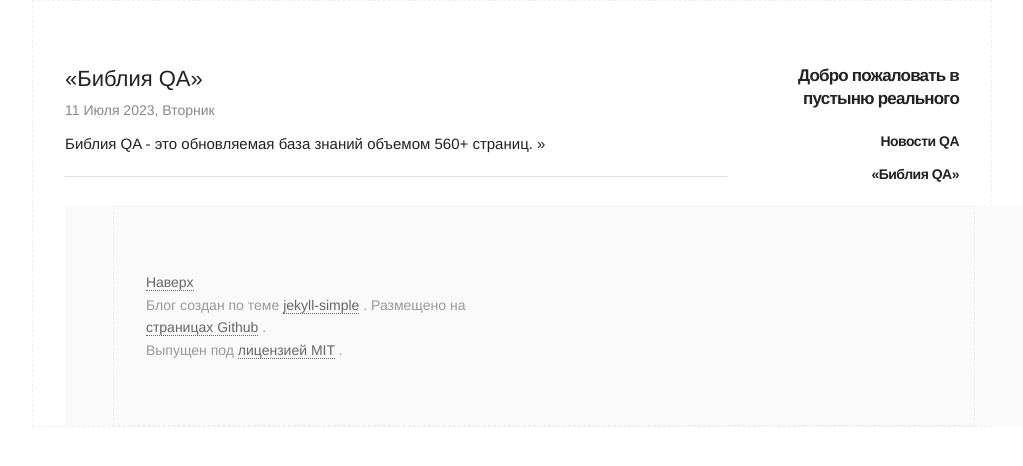
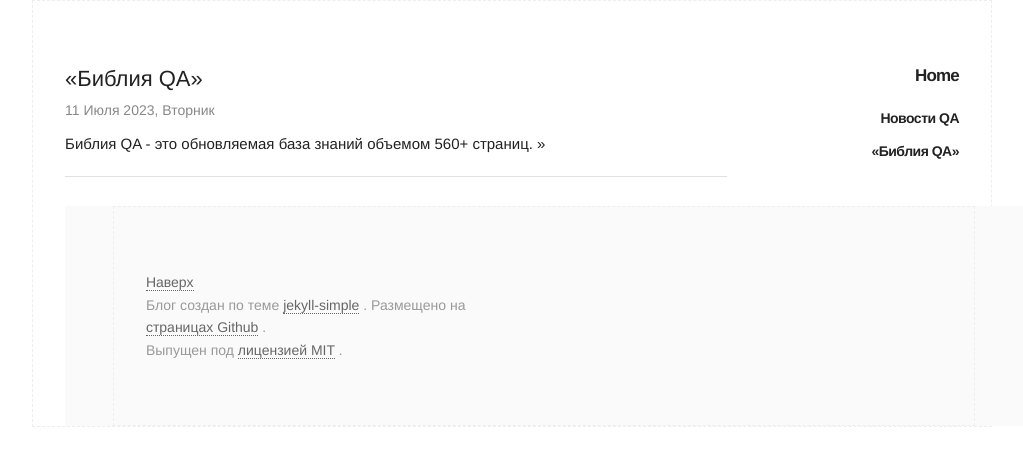
Before and after one commit to PetrVav/PetrVav.github.io, a Jekyll site: the page built from simple/index.html, in a window 1280 px wide. Shown: the top 466 px of the page, without its empty margins (128-1151 px from the left). Built offline with Jekyll 4.4.1, drawn with Linux system fonts in a browser that asks for light colours.

Commit message:
Update _config.yml

```diff
--- a/simple/_config.yml
+++ b/simple/_config.yml
@@ -6,7 +6,7 @@
 # 'jekyll serve'. If you change this file, please restart the server process.
 
 # Site settings
-title: Добро пожаловать в пустыню реального
+title: Home
 email: petr.v.2019@mail.ru
 description: Мой блог
 baseurl: /simple
```
